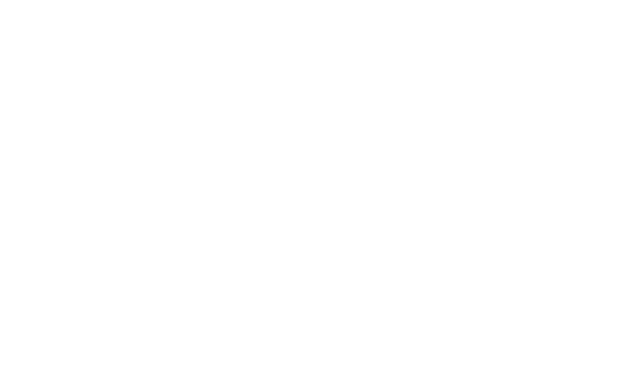
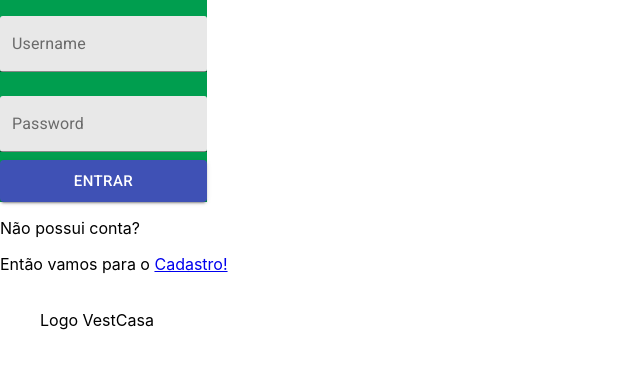
Before and after one commit to AndreKuratomi/PrototipoLogin, a React (Create React App) app: page /login in a window 1280 px wide. Shown: the top 368 px of the page, without its empty margins (0-640 px from the left). Built offline with nearby package versions, Linux system fonts and the light colour scheme.

Commit message:
Libs Material-UI aplicadas ao componente formLogin

```diff
--- a/package.json
+++ b/package.json
@@ -5,6 +5,7 @@
   "dependencies": {
     "@hookform/resolvers": "^2.8.8",
     "@material-ui/core": "^4.12.4",
+    "@material-ui/styles": "^4.11.5",
     "@testing-library/jest-dom": "^5.14.1",
     "@testing-library/react": "^13.0.0",
     "@testing-library/user-event": "^13.2.1",
@@ -13,6 +14,7 @@
     "react-hook-form": "^7.30.0",
     "react-router-dom": "^6.3.0",
     "react-scripts": "5.0.1",
+    "styled-components": "^5.3.5",
     "web-vitals": "^2.1.0",
     "yup": "^0.32.11"
   },
--- a/public/index.html
+++ b/public/index.html
@@ -24,6 +24,12 @@
       work correctly both with client-side routing and a non-root public URL.
       Learn how to configure a non-root public URL by running `npm run build`.
     -->
+    <link rel="preconnect" href="https://fonts.googleapis.com" />
+    <link rel="preconnect" href="https://fonts.gstatic.com" crossorigin />
+    <link
+      href="https://fonts.googleapis.com/css2?family=Roboto:wght@300;400;500&display=swap"
+      rel="stylesheet"
+    />
     <title>React App</title>
   </head>
   <body>
--- a/src/App.js
+++ b/src/App.js
@@ -1,7 +1,15 @@
 // import "./App.css";
 
+import Login from "./pages/Login";
+import { Rotas } from "./routes";
+
 const App = () => {
-  return <></>;
+  return (
+    <>
+      <Login />
+      {/* <Rotas /> */}
+    </>
+  );
 };
 
 export default App;
--- a/src/components/FormLogin/index.jsx
+++ b/src/components/FormLogin/index.jsx
@@ -1,7 +1,16 @@
 import * as yup from "yup";
 import { useForm } from "react-hook-form";
 import { yupResolver } from "@hookform/resolvers/yup";
-import { Button, Paper, TextField } from "@material-ui/core";
+
+import { Button, FormControl, Paper, TextField } from "@material-ui/core";
+import { makeStyles } from "@material-ui/styles";
+
+// import { Form } from "./styles";
+
+const useStyles = makeStyles((theme) => ({
+  formControl: { backgroundColor: "#009E4F", padding: "" },
+  textField: { backgroundColor: "#FFF", borderRadius: 3 },
+}));
 
 export const FormLogin = () => {
   const formSchema = yup.object().shape({
@@ -22,40 +31,41 @@
     console.log(data);
   };
 
+  const classes = useStyles();
+
   return (
-    <Paper>
-      <form onSubmit={handleSubmit(onSubmitFunction)}>
+    // <Paper>
+    <FormControl
+      onSubmit={handleSubmit(onSubmitFunction)}
+      className={classes.formControl}
+    >
+      <div>
         <TextField
-          color="primary"
+          className={classes.textField}
           label="Username"
           margin="normal"
           variant="filled"
-          // required
           {...register("username")}
           error={!!errors.username}
           helperText={errors.username?.message}
-          placeholder="Usuário"
-          {...register("username")}
         />
-        {/* {errors.username?.message} */}
+      </div>
+      <div>
         <TextField
+          className={classes.textField}
           label="Password"
           type="password"
           margin="normal"
           variant="filled"
-          // required
           {...register("password")}
           error={!!errors.password}
           helperText={errors.password?.message}
-          //   placeholder="Senha"
-          //   type="password"
-          //   {...register("password")}
         />
-        {/* {errors.password?.message} */}
-        <Button type="submit" variant="contained" color="primary" size="large">
-          Entrar
-        </Button>
-      </form>
-    </Paper>
+      </div>
+      <Button type="submit" variant="contained" color="primary" size="large">
+        Entrar
+      </Button>
+    </FormControl>
+    // </Paper>
   );
 };
--- /dev/null
+++ b/src/components/FormLogin/styles.js
@@ -0,0 +1,18 @@
+import styled from "styled-components";
+
+export const Form = styled.form`
+  display: flex;
+  flex-direction: column;
+  max-width: 197px;
+  margin-top: 1rem;
+  @media screen and (min-width: 1024px) {
+    width: 40rem;
+  }
+`;
+
+export const Input = styled.input`
+  margin-bottom: 0.5rem;
+  max-width: 197px;
+  padding: 0.5rem;
+  text-align: left;
+`;
--- a/src/pages/Login/index.jsx
+++ b/src/pages/Login/index.jsx
@@ -1,3 +1,4 @@
+import { Box } from "@material-ui/core";
 import { Link } from "react-router-dom";
 import { FormLogin } from "../../components/FormLogin";
 
@@ -6,12 +7,13 @@
     <section>
       <article>
         <FormLogin />
-        <div>
-          <p>Não possui conta?</p>{" "}
+        <Box sx={{ display: "flex", justifyContent: "flex-start" }}>
+          <p>Não possui conta?</p>
+          {/* {" "} */}
           <p>
             Então vamos para o <Link to="/signup">Cadastro!</Link>
           </p>
-        </div>
+        </Box>
       </article>
       <figure>
         <img
--- a/src/routes/index.jsx
+++ b/src/routes/index.jsx
@@ -1,19 +1,19 @@
 import { Routes, Route } from "react-router-dom";
 
-import Home from "../pages/Home";
-import SignUp from "../pages/SignUp";
+// import Home from "../pages/Home";
+// import SignUp from "../pages/SignUp";
 import Login from "../pages/Login";
-import Dashboard from "../pages/Dashboard";
-import NotFound from "../components/NotFound";
+// import Dashboard from "../pages/Dashboard";
+// import NotFound from "../components/NotFound";
 
-const Rotas = () => {
-  <Routes>
-    <Route path="/" element={<Home />} />
-    <Route path="/signup" element={<SignUp />} />
-    <Route path="/login" element={<Login />} />
-    <Route path="/dashboard" element={<Dashboard />} />
-    <Route element={<NotFound />} />
-  </Routes>;
+export const Rotas = () => {
+  return (
+    <Routes>
+      {/* <Route path="/" element={<Home />} />
+      <Route path="/signup" element={<SignUp />} />
+      <Route path="/dashboard" element={<Dashboard />} />
+      <Route element={<NotFound />} /> */}
+      <Route path="/login" element={<Login />} />
+    </Routes>
+  );
 };
-
-export default Rotas;
```
Also changed, not shown: 1 other file (tests, documents, lock files or other folders).
